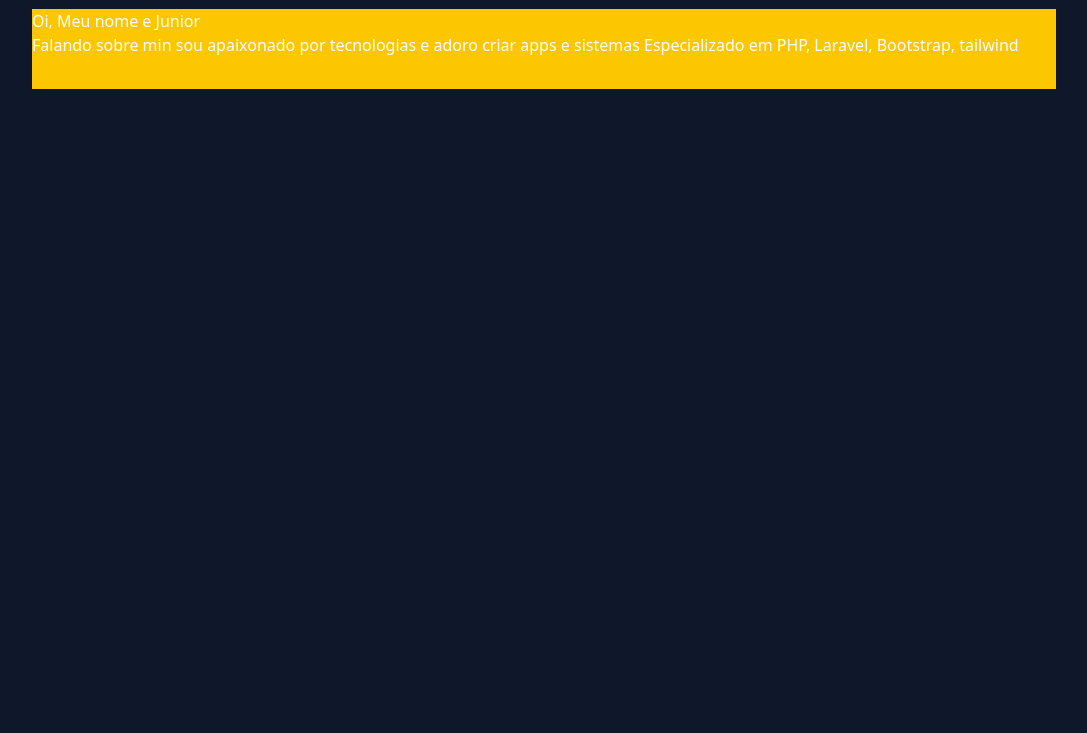
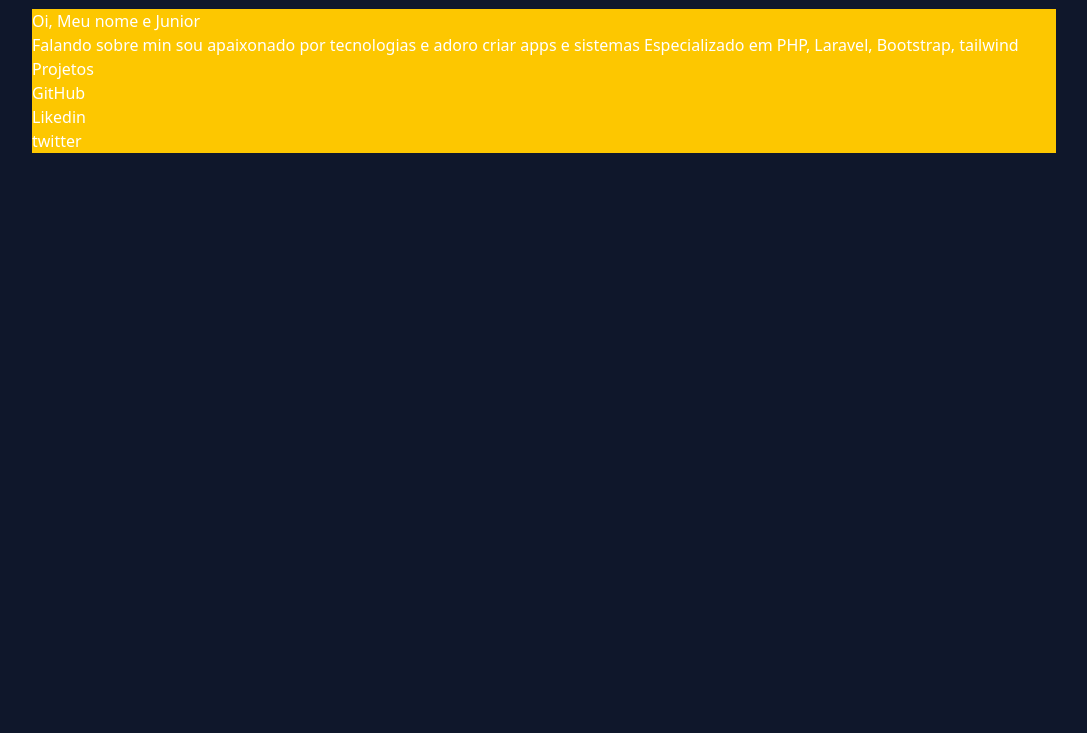
Before and after one commit to junioralbino/meu-portfolio, a plain HTML site: page index.html in a window 1280 px wide. Shown: the part 67-800 px from the top of the page, without its empty margins (96-1183 px from the left). Drawn offline with nearby package versions, Linux system fonts and the light colour scheme.

Commit message:
Links de redes sociais adicionado

```diff
--- a/index.html
+++ b/index.html
@@ -31,6 +31,12 @@
           </p>
           <p>
             <!-- links de rede socias-->
+            <ul>
+                <li><a href="" class="hover:underline">Projetos</a></li>
+                <li><a href="" class="hover:underline">GitHub</a></li>
+                <li><a href="" class="hover:underline">Likedin</a></li>
+                <li><a href="" class="hover:underline">twitter</a></li>
+            </ul>
           </p>
         </div>
         <div></div>
```
